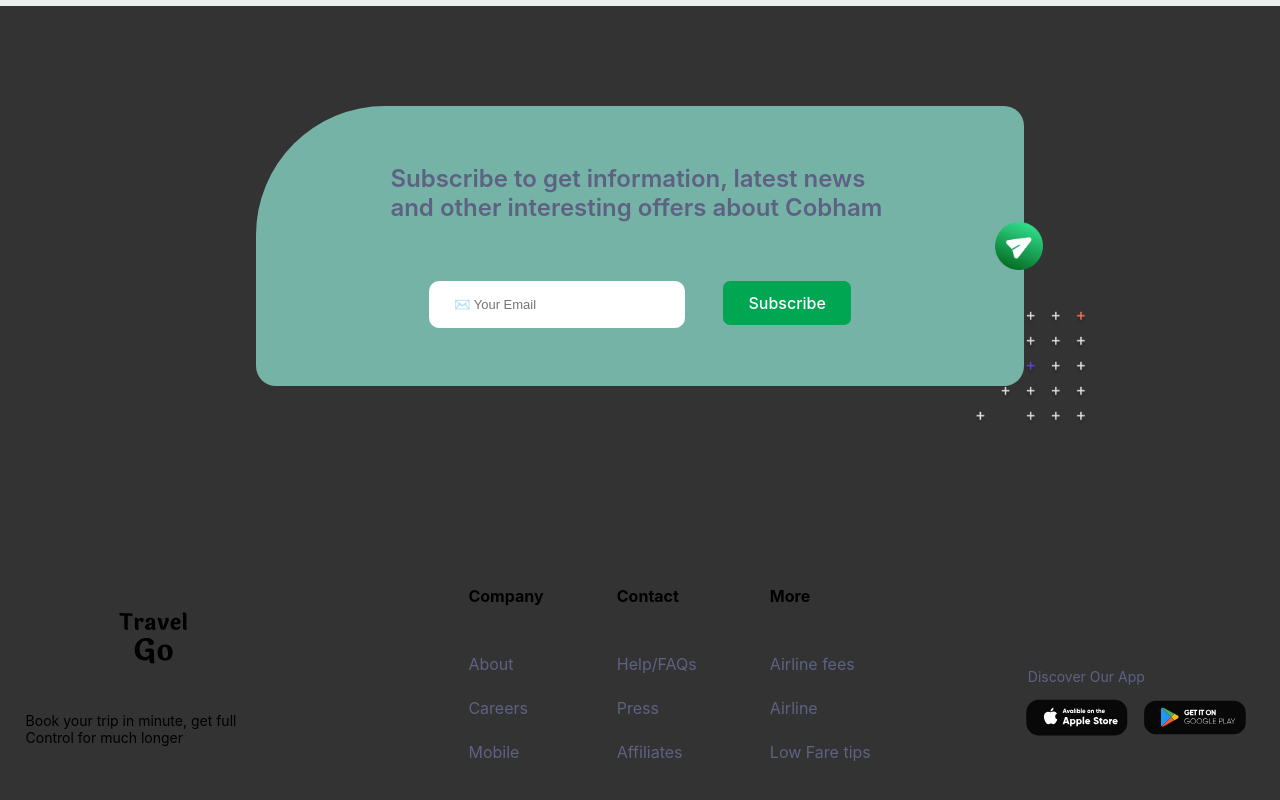
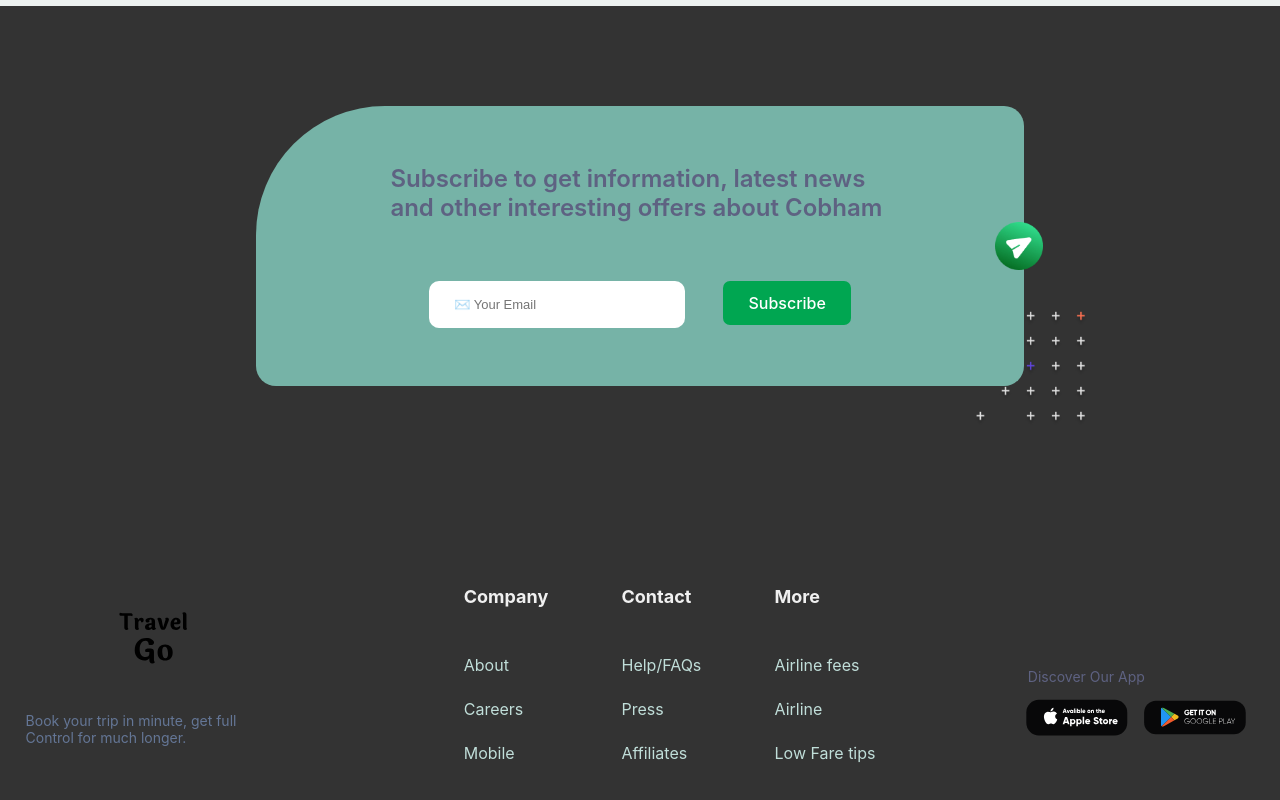
Before and after one commit to nishant-ai/TravelGo, a React (Create React App) app: page / in a window 1280 px wide. Shown: the part 4754-5554 px from the top of the page. Built offline with nearby package versions, Linux system fonts and the light colour scheme.

Commit message:
styles footer

```diff
--- a/src/components/Footer.js
+++ b/src/components/Footer.js
@@ -10,7 +10,7 @@ function Footer() {
 
         <Left>
           <Logo src={footerLogo} alt='' />
-          <LeftText>Book your trip in minute, get full Control for much longer</LeftText>
+          <LeftText>Book your trip in minute, get full Control for much longer.</LeftText>
         </Left>
 
         <Mid>
@@ -89,6 +89,7 @@ const Logo = styled.img`
 const LeftText = styled.p`
   margin-top: 6vh;
   width: 20vw;
+  color: #647696;
 `
 
 const RightText = styled.p`
@@ -106,12 +107,15 @@ const List = styled.ul`
 const ListTitle = styled.li`
   font-weight: 700;
   margin-bottom: 6vh;
+  color: #f0f0f0;
+  font-size: 18px;
 `
 
 const ListItem = styled.li`
   margin-bottom: 3vh;
   color: #5E6282;
   font-weight: 400;
+  color: #c0ded9;
 `
 
 const RightLogo = styled.img`
```
